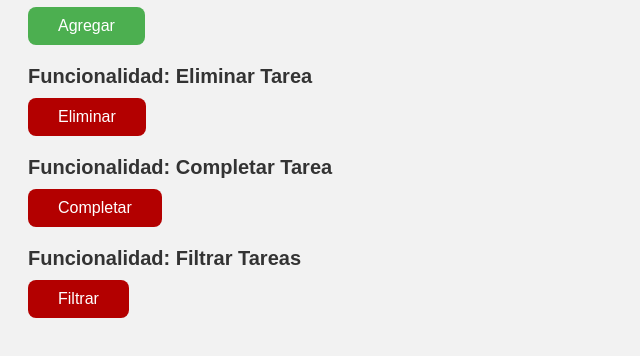
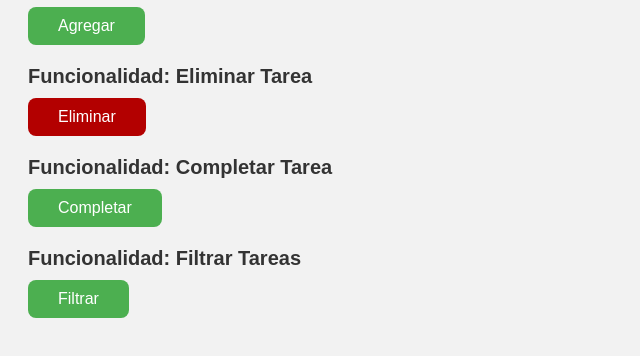
Before and after one commit to LealTapia/todo-app, a plain HTML site: page index.html in a window 1280 px wide. Shown: the part 134-490 px from the top of the page, without its empty margins (0-640 px from the left). Drawn offline with Linux system fonts and the light colour scheme.

Commit message:
Corrección de errores menores y detalles finales antes del release

```diff
--- a/index.html
+++ b/index.html
@@ -49,8 +49,7 @@
         <button
           onclick="console.log('Tarea completada')"
           style="
-
-          background-color: #B30000;
+          background-color: #4CAF50;
           color: white;
           border: none;
           padding: 10px 30px;
@@ -62,11 +61,10 @@
         </button>
       </section>
 
-             <!-- Seccion Filter Tasks-->
     <section style="margin-top: 20px;">
         <h2 style="font-size: 20px; margin-bottom: 10px;">Funcionalidad: Filtrar Tareas</h2>
-        <button onclick="console.log('Aplicar filtro')" style="
-            background-color: #B30000;
+        <button onclick="console.log('Filtro aplicado')" style="
+            background-color: #4CAF50;
             color: white;
             border: none;
             padding: 10px 30px;
```
Lines whose indentation alone changed are shown as unchanged.
